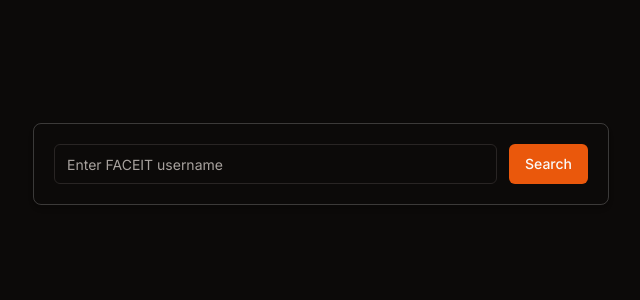
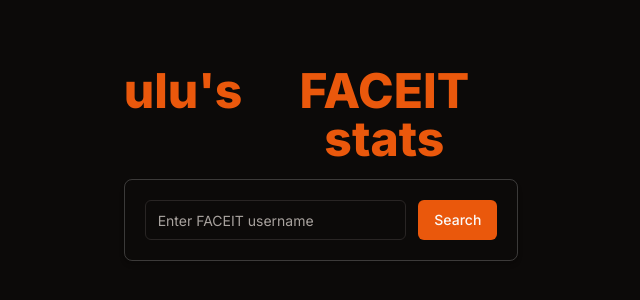
Before and after one commit to UlukbekM/faceit-stats, a Next.js app: page / in a window 1280 px wide. Shown: the part 236-536 px from the top of the page, without its empty margins (319-959 px from the left). Built offline with nearby package versions, Linux system fonts and the light colour scheme.

Commit message:
added header + adjusted margins

```diff
--- /dev/null
+++ b/app/header.tsx
@@ -0,0 +1,34 @@
+"use client"
+import { useState } from 'react';
+import { useRouter } from 'next/navigation';
+import { Button } from "@/components/ui/button"
+import { Input } from "@/components/ui/input"
+
+
+export default function Header () {
+    const router = useRouter()
+    const [input,setInput] = useState<string>("")
+
+    const goToPlayer = () => {
+        router.push(`/players/${input}`)
+    }
+
+    const goHome = () => {
+        router.push(`/`)
+    }
+
+    return(
+        <div className='flex justify-center mb-5'>
+            <div className="flex justify-between p-4 border-b border-r border-l w-5/6 rounded-b-lg">
+                <div className='my-auto transition-colors hover:text-primary cursor-pointer text-2xl font-bold' onClick={goHome}>
+                    ulu's FACEIT stats
+                </div>
+
+                <form className='flex w-full max-w-sm items-center space-x-2 my-auto' onSubmit={goToPlayer}>
+                    <Input type="text" placeholder="Enter FACEIT username" value={input} onChange={(e) => setInput(e.target.value)}/>
+                    <Button type="submit" value="submit">Search</Button>
+                </form>
+            </div>
+        </div>
+    )
+}
--- a/app/matches/[matchId]/page.tsx
+++ b/app/matches/[matchId]/page.tsx
@@ -2,8 +2,9 @@
 import Overview from './overview';
 import Scoreboard from './scoreboard';
 import { Tabs, TabsContent, TabsList, TabsTrigger } from "@/components/ui/tabs"
-import Header from './header';
+import Score from './score';
 const apiKey = process.env.NEXT_PUBLIC_FACEIT_SERVER_API_KEY
+import Header from '@/app/header';
 
 async function getMatchData(matchId:String) {
     try {
@@ -56,14 +57,16 @@
         return (
         <div className="bg-background">
             {matchOverview ?
-                <div className='flex flex-col w-full items-center p-5'>
+            <div>
+                <Header/>
+                <div className='flex flex-col w-full items-center'>
                     <Tabs defaultValue="overview" className="flex flex-col items-center w-full">
                         <TabsList className='mb-4'>
                             <TabsTrigger value="overview">Overview</TabsTrigger>
                             <TabsTrigger value="scoreboard">Scoreboard</TabsTrigger>
                         </TabsList>
 
-                        <Header data={matchOverview} stats={matchStats}/>
+                        <Score data={matchOverview} stats={matchStats}/>
 
                         <TabsContent value="overview" className='w-full lg:w-5/6'>
                             <Overview data={matchOverview} stats={matchStats}/>
@@ -73,6 +76,7 @@
                         </TabsContent>
                     </Tabs>
                 </div>
+            </div>
             :
             <div className='grid place-items-center h-screen w-full'>
                 <h2 className="scroll-m-20 text-3xl font-semibold tracking-tight my-auto mx-4">
--- a/app/matches/[matchId]/header.tsx
+++ b/app/matches/[matchId]/score.tsx
@@ -3,7 +3,7 @@
 import { HeaderProps } from './interfaces';
 import { Avatar, AvatarFallback, AvatarImage } from "@/components/ui/avatar"
 
-export default function Header ({data,stats}:HeaderProps) {
+export default function Score ({data,stats}:HeaderProps) {
     const [faction1Score, setFaction1Score] = useState<string>("N/A")
     const [faction2Score, setFaction2Score] = useState<string>("N/A")
     const [faction1Img,setFaction1Img] = useState<string>(data.teams.faction1.avatar)
--- a/app/page.tsx
+++ b/app/page.tsx
@@ -1,29 +1,16 @@
-"use client"
-import { useState, useEffect } from 'react';
-import { Button } from "@/components/ui/button"
-import { Input } from "@/components/ui/input"
-import { useRouter } from 'next/navigation';
+import SearchHome from './searchHome';
+import Ulu from './ulu';
 
 
 export default function Home() {
-    const router = useRouter()
-
-    const [input,setInput] = useState<string>("")
-
-    const submitButton = () => {
-        router.push(`/players/${input}`)
-    }
-
-
-
     return (
-        <div className="bg-background min-h-screen flex flex-col items-center justify-center">
-            <div className='flex w-full items-center max-w-xl'>
-                {/* flex w-full max-w-sm items-center space-x-2 */}
-                <form className='flex w-full  items-center space-x-3 rounded-lg border shadow-md p-5'>
-                    <Input type="text" placeholder="Enter FACEIT username" value={input} onChange={(e) => setInput(e.target.value)}/>
-                    <Button type="submit" onClick={()=> submitButton()}>Search</Button>
-                </form>
+        <div className="bg-background min-h-screen grid place-items-center">
+            <div className='space-y-4 p-4 md:w-1/2 lg:w-1/3 text-center w-full'>
+                <div className="text-5xl font-extrabold flex space-x-2 justify-center">
+                    <Ulu/>
+                    <div className='text-primary'>FACEIT stats</div>
+                </div>
+                <SearchHome/>
             </div>
         </div>
     );
--- a/app/players/[userpage]/page.tsx
+++ b/app/players/[userpage]/page.tsx
@@ -1,7 +1,8 @@
 import { headers } from 'next/headers'
-import Header from "./header";
+import User from "./user";
 import History from './history';
 const apiKey = process.env.NEXT_PUBLIC_FACEIT_SERVER_API_KEY
+import Header from '@/app/header';
 
 async function getData(username:String) {
     try {
@@ -59,9 +60,12 @@
         return (
         <div className="bg-background flex ">
             {data ?
-                <div className='w-full flex flex-col items-center'>
-                    <Header data={data} stats={statsData}/>
-                    <History stats={statsData}/>
+                <div className='flex flex-col w-full'>
+                    <Header/>
+                    <div className='flex flex-col items-center'>
+                        <User data={data} stats={statsData}/>
+                        <History stats={statsData}/>
+                    </div>
                 </div>
             :
                 <div className='grid place-items-center h-screen w-full'>
--- a/app/players/[userpage]/header.tsx
+++ b/app/players/[userpage]/user.tsx
@@ -95,7 +95,7 @@
     [2001,0],
 ];
 
-export default function Header ({data,stats}:HeaderProps) {
+export default function User ({data,stats}:HeaderProps) {
     const pathname = usePathname()
     const username = pathname.slice(9)
 
@@ -181,7 +181,7 @@
     }
 
     return (
-        <div className='flex flex-col rounded-lg border w-full md:w-5/6 justify-center md:m-10 p-5 space-y-8'>
+        <div className='flex flex-col rounded-lg border w-full md:w-5/6 justify-center md:m-5 p-5 space-y-8'>
             <div className='flex flex-col md:flex-row md:justify-between space-y-4'>
                 <div className='flex items-center justify-center flex-col md:flex-row'>
                     <Avatar className='h-24 w-24 m-4'>
--- /dev/null
+++ b/app/searchHome.tsx
@@ -0,0 +1,22 @@
+"use client"
+import { useState } from 'react';
+import { Button } from "@/components/ui/button"
+import { Input } from "@/components/ui/input"
+import { useRouter } from 'next/navigation';
+
+export default function SearchHome () {
+    const router = useRouter()
+
+    const [input,setInput] = useState<string>("")
+
+    const submitButton = () => {
+        router.push(`/players/${input}`)
+    }
+
+    return(
+    <form className='flex w-full  items-center space-x-3 rounded-lg border shadow-md p-5'>
+        <Input type="text" placeholder="Enter FACEIT username" value={input} onChange={(e) => setInput(e.target.value)}/>
+        <Button type="submit" onClick={()=> submitButton()}>Search</Button>
+    </form>
+    )
+}
--- /dev/null
+++ b/app/ulu.tsx
@@ -0,0 +1,16 @@
+"use client"
+import { useRouter } from 'next/navigation';
+
+export default function Ulu () {
+    const router = useRouter()
+
+    const submitButton = () => {
+        router.push(`/players/Loreo`)
+    }
+
+    return(
+        <div className='cursor-pointer text-primary transition-colors hover:text-foreground' onClick={submitButton}>
+            ulu's
+        </div>
+    )
+}
```
